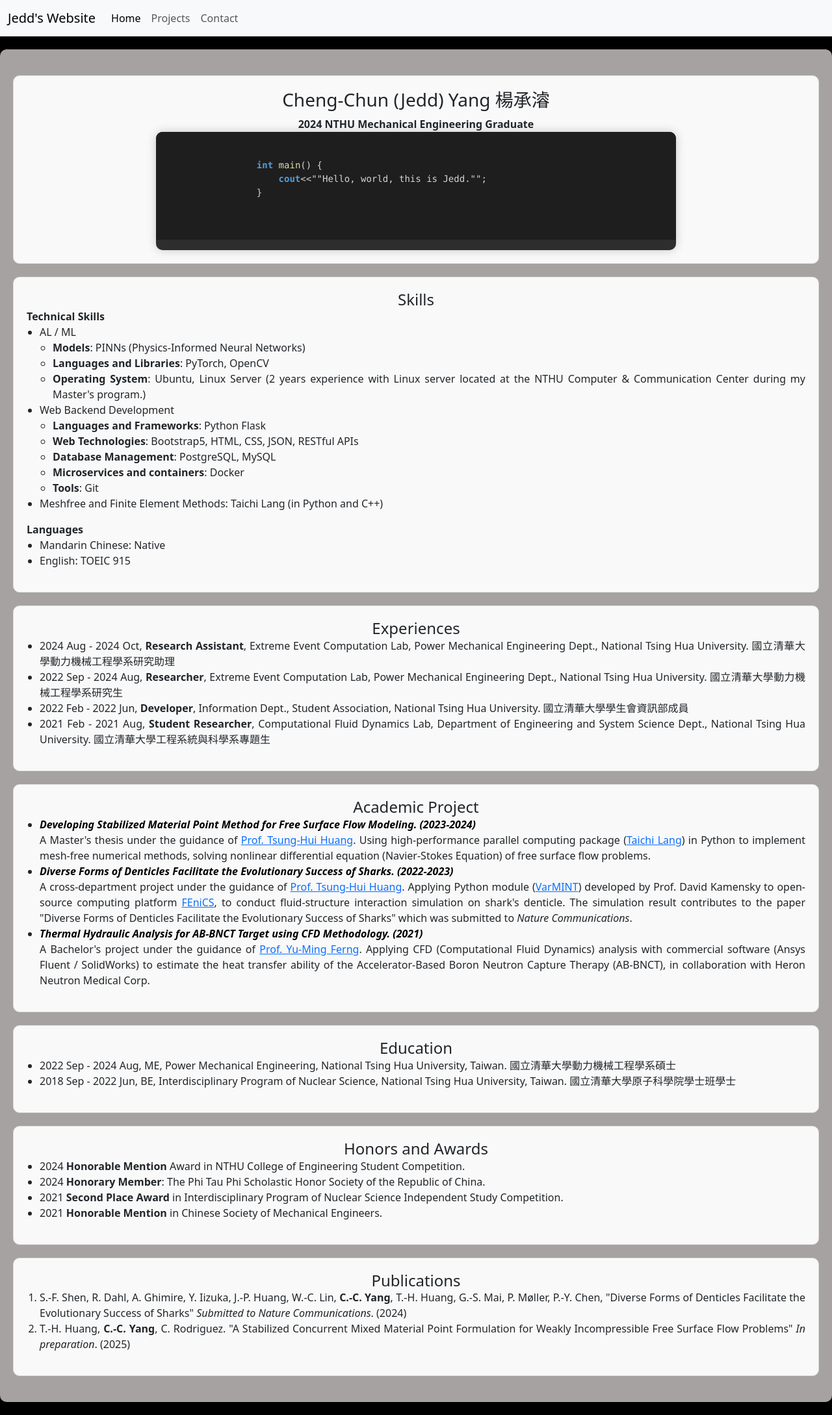
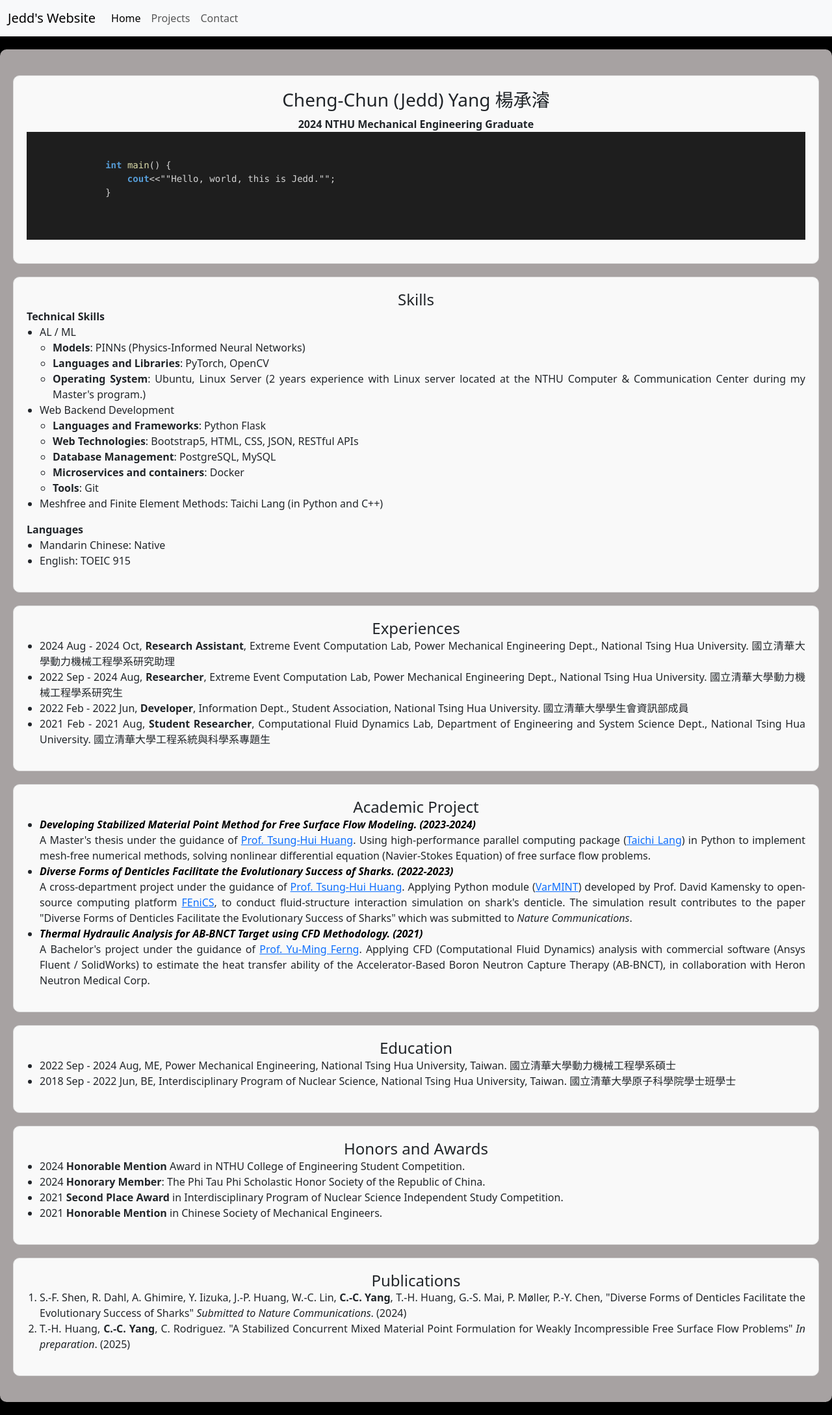
Before and after one commit to jeddiot/jedd-cv, a Jekyll site: the page built from index.html, in a window 1280 px wide. Shown: the whole page at 65% size. Built offline with Jekyll 4.4.1, drawn with Linux system fonts in a browser that asks for light colours.

Commit message:
Updated format

```diff
--- a/index.html
+++ b/index.html
@@ -6,11 +6,6 @@ title: Jedd's Website - Home
     <!-- <h2>Biography</h2> -->
     <h3 style="text-align: center;">Cheng-Chun (Jedd) Yang 楊承濬</h3>
     <p style="margin: 0; text-align: center;"><b>2024 NTHU Mechanical Engineering Graduate</b></p>
-
-    <div class="code-container">
-        <!-- <div class="code-header">
-            Code Example
-        </div> -->
     <pre id="code-block">
         <code>
             int main() {
@@ -18,7 +13,6 @@ title: Jedd's Website - Home
             }
         </code>
     </pre>
-    </div>
 </div>
 
 <div class="other" id = "skills">
--- a/style.css
+++ b/style.css
@@ -11,8 +11,7 @@ body {
     background-color: #000000 !important;
 }
 
-/* Code section style */
-.code-container {
+/* .code-container {
     display: block;
     margin: 0 auto;
     background-color: #2d2d2d;
@@ -24,7 +23,6 @@ body {
     max-width: 800px;
 }
 
-/* Header with title */
 .code-header {
     background-color: #1a1a1a;
     padding: 10px;
@@ -32,7 +30,7 @@ body {
     font-size: 18px;
     font-weight: bold;
     text-align: center;
-}
+} */
 
 /* Styled code area */
 pre {
```
Lines whose indentation alone changed are shown as unchanged.
